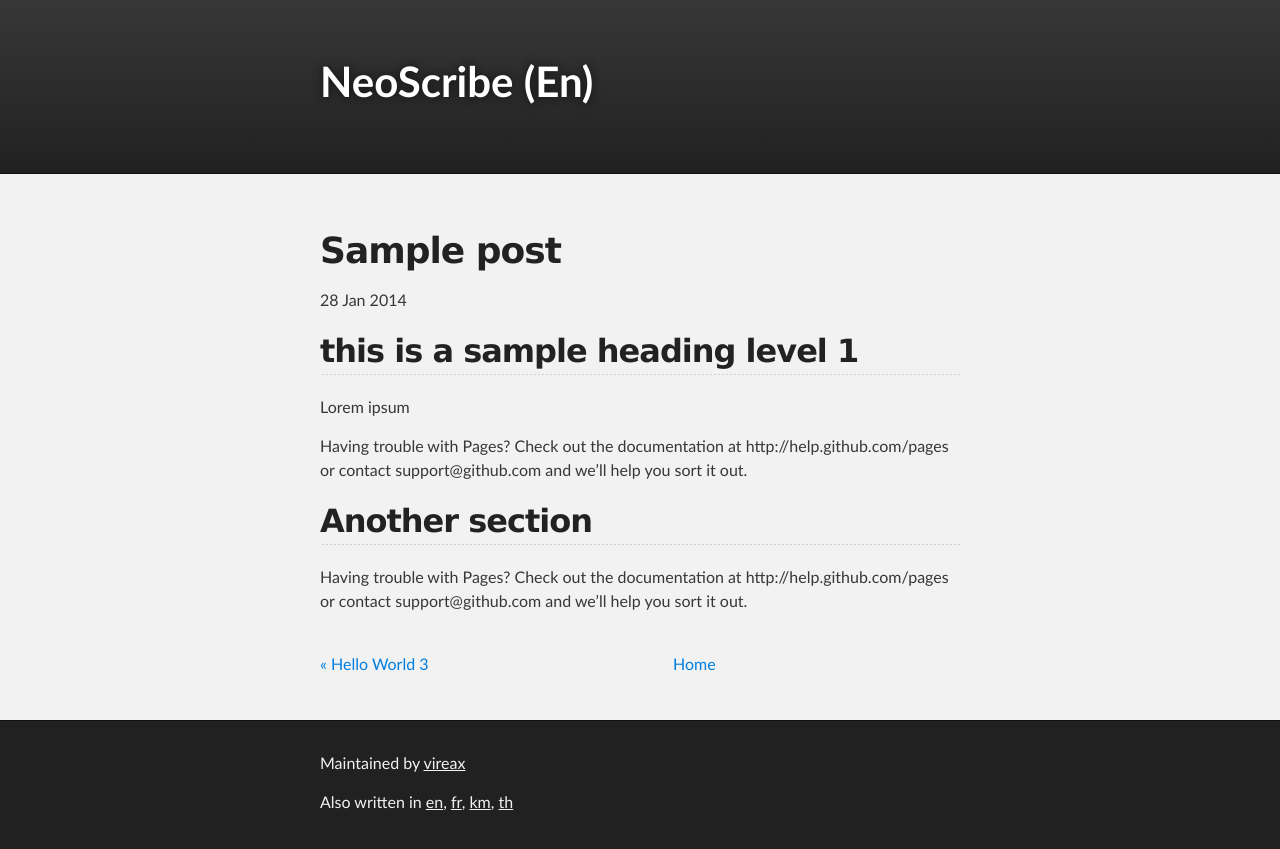
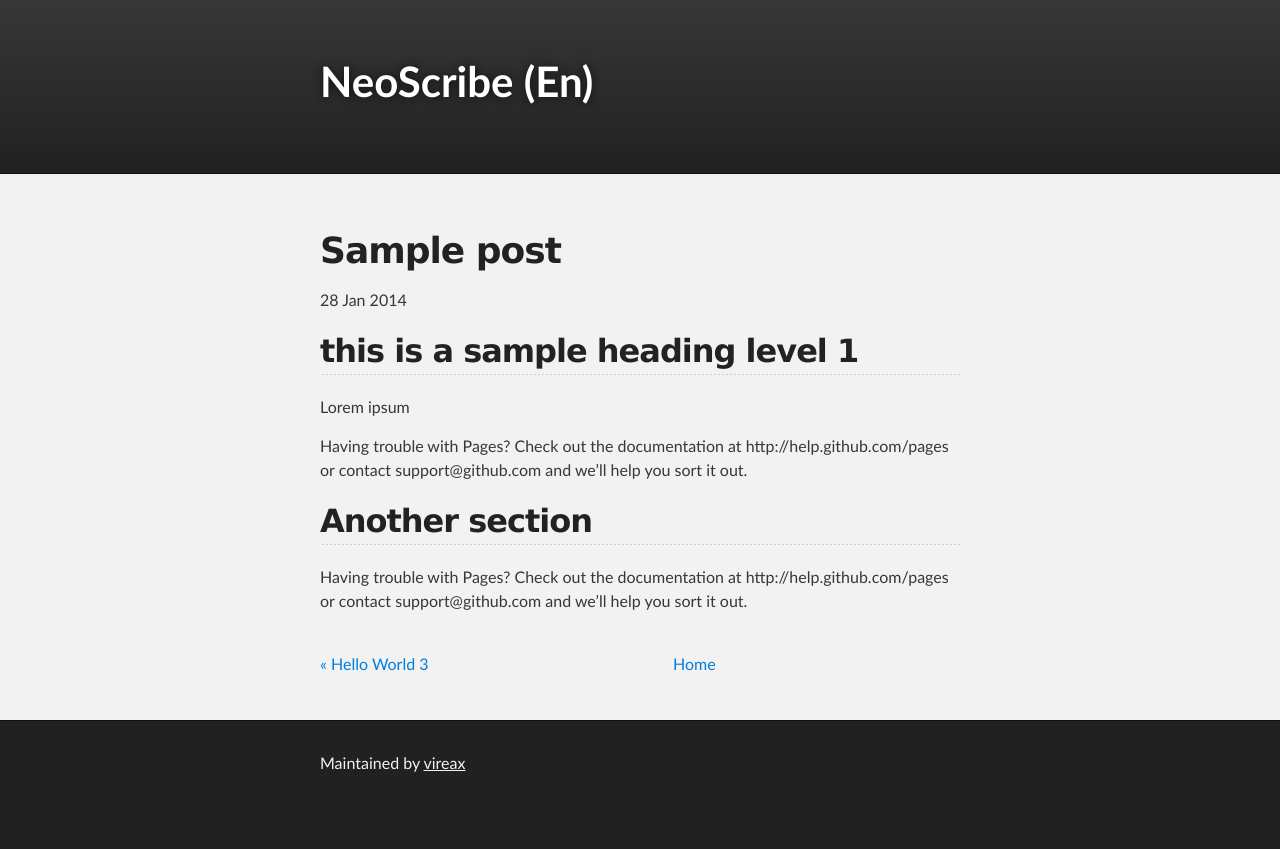
Before and after one commit to vireax/en, a Jekyll site: the page built from _posts/2014-01-28-sample-post.md, in a window 1280 px wide. Shown: the top 849 px of the page. Built offline with Jekyll 4.4.1, drawn with Linux system fonts in a browser that asks for light colours.

Commit message:
Update default.html

```diff
--- a/_layouts/default.html
+++ b/_layouts/default.html
@@ -39,12 +39,6 @@
     <div id="footer_wrap" class="outer">
       <footer class="inner">
         <p class="copyright">Maintained by <a href="https://github.com/vireax">vireax</a></p>
-        <p>Also written in
-        <a href="http://vireax.github.io/en">en</a>,
-        <a href="http://vireax.github.io/fr">fr</a>,
-        <a href="http://vireax.github.io/km">km</a>,
-        <a href="http://vireax.github.io/th">th</a>
-        </p>
       </footer>
     </div>
 
```
